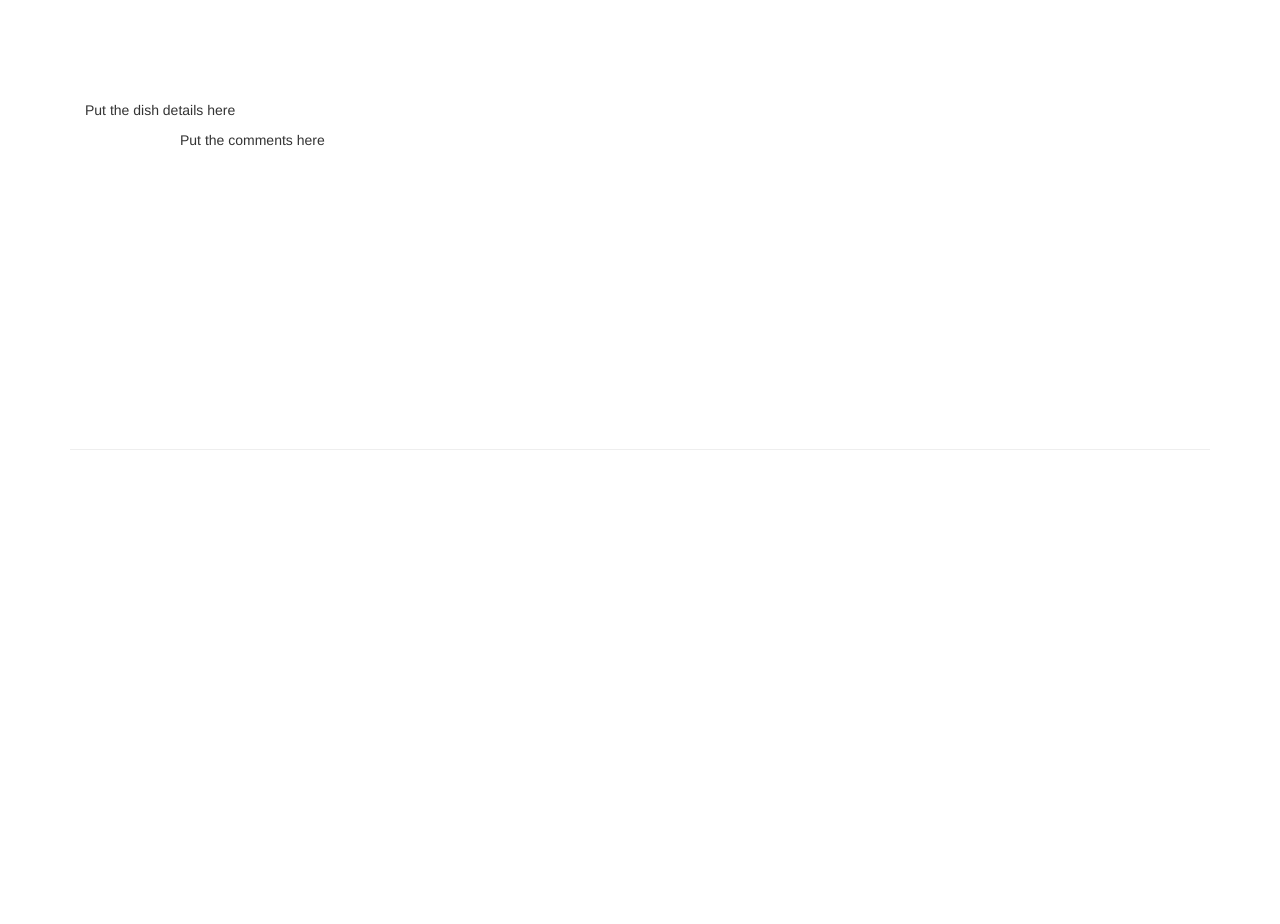
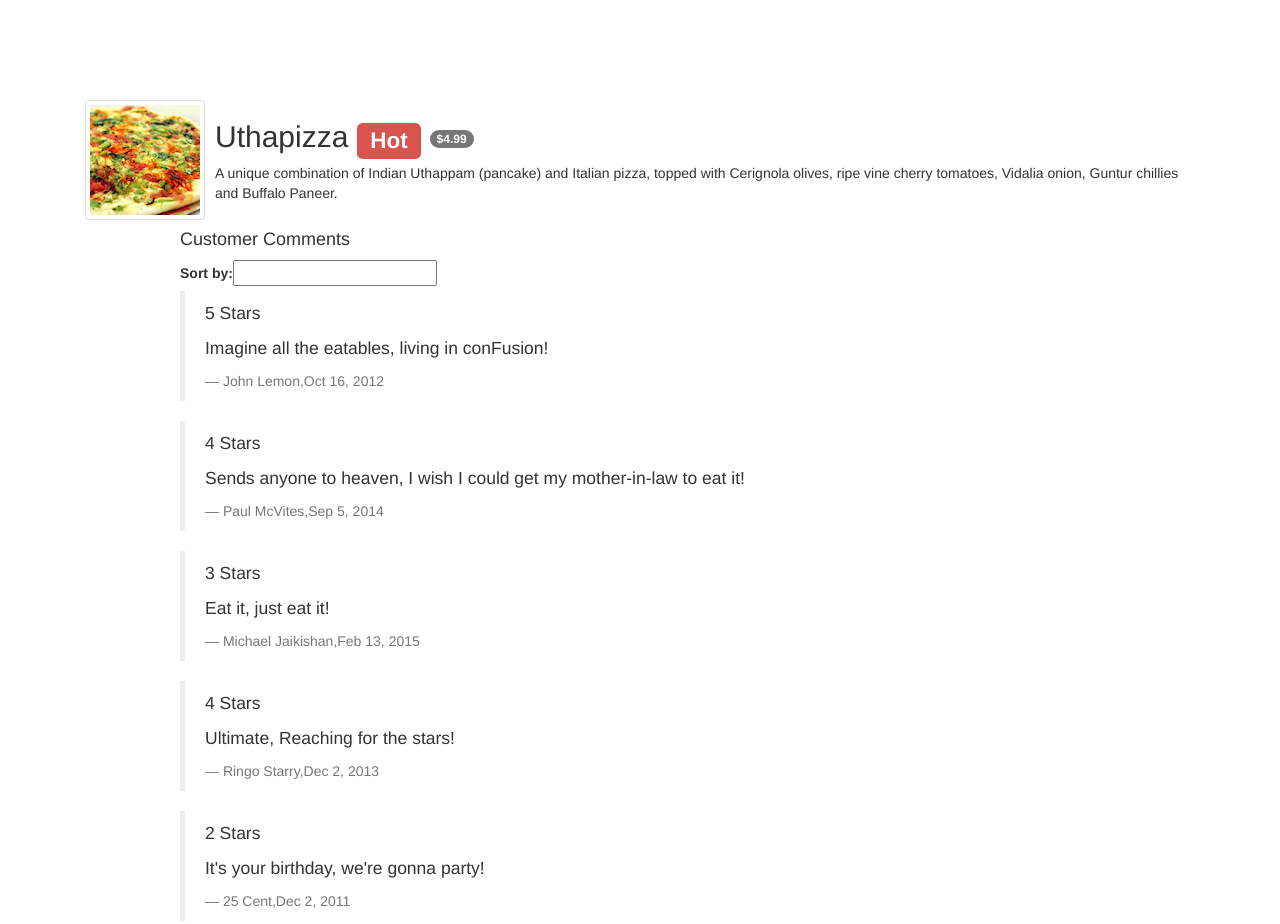
Before and after one commit to yannav/conFusion-1, a website: page angularjs/app/dishdetail.html in a window 1280 px wide. Shown: the top 924 px of the page. Before the commit the page ends 800 px from the top, so only its background shows below. Drawn offline with Linux system fonts and the light colour scheme.

Commit message:
angular directives, data-binding and filter

```diff
--- a/angularjs/app/dishdetail.html
+++ b/angularjs/app/dishdetail.html
@@ -26,12 +26,30 @@
 <body>
 
     <div class="container">
-        <div class="row row-content">
+        <div class="row row-content" ng-controller="dishDetailController as detailCtrl">
             <div class="col-xs-12">
-                <p>Put the dish details here</p>
+                <div class="media">
+                    <div class="media-left media-middle">
+                        <a href="javascript:;">
+                            <img class="media-object img-thumbnail" ng-src={{detailCtrl.dish.image}} alt="uthapizza">
+                        </a>
+                    </div>
+                    <div class="media-body">
+                        <h2 class="meida-heading">{{detailCtrl.dish.name}}
+                            <span class="label label-danger">{{detailCtrl.dish.label}}</span>
+                            <span class="badge">{{detailCtrl.dish.price | currency}}</span>
+                        </h2>
+                        <p>{{detailCtrl.dish.description}}</p>
+                    </div>
+                </div>
             </div>
             <div class="col-xs-9 col-xs-offset-1">
-                <p>Put the comments here</p>
+                <h4>Customer Comments</h4><label>Sort by:<input type="text" ng-model="detailCtrl.query"></label>
+                <blockquote ng-repeat="comment in detailCtrl.dish.comments | orderBy:detailCtrl.query">
+                    <p>{{comment.rating}} Stars</p>
+                    <p>{{comment.comment}}</p>
+                    <footer>{{comment.author}},{{comment.date | date}}</footer>
+                </blockquote>
             </div>
         </div>
 
@@ -43,7 +61,7 @@
         var app = angular.module('confusionApp',[]);
 
         app.controller('dishDetailController', function() {
-
+            this.query = "";
             var dish={
                           name:'Uthapizza',
                           image: 'images/uthapizza.png',
```
